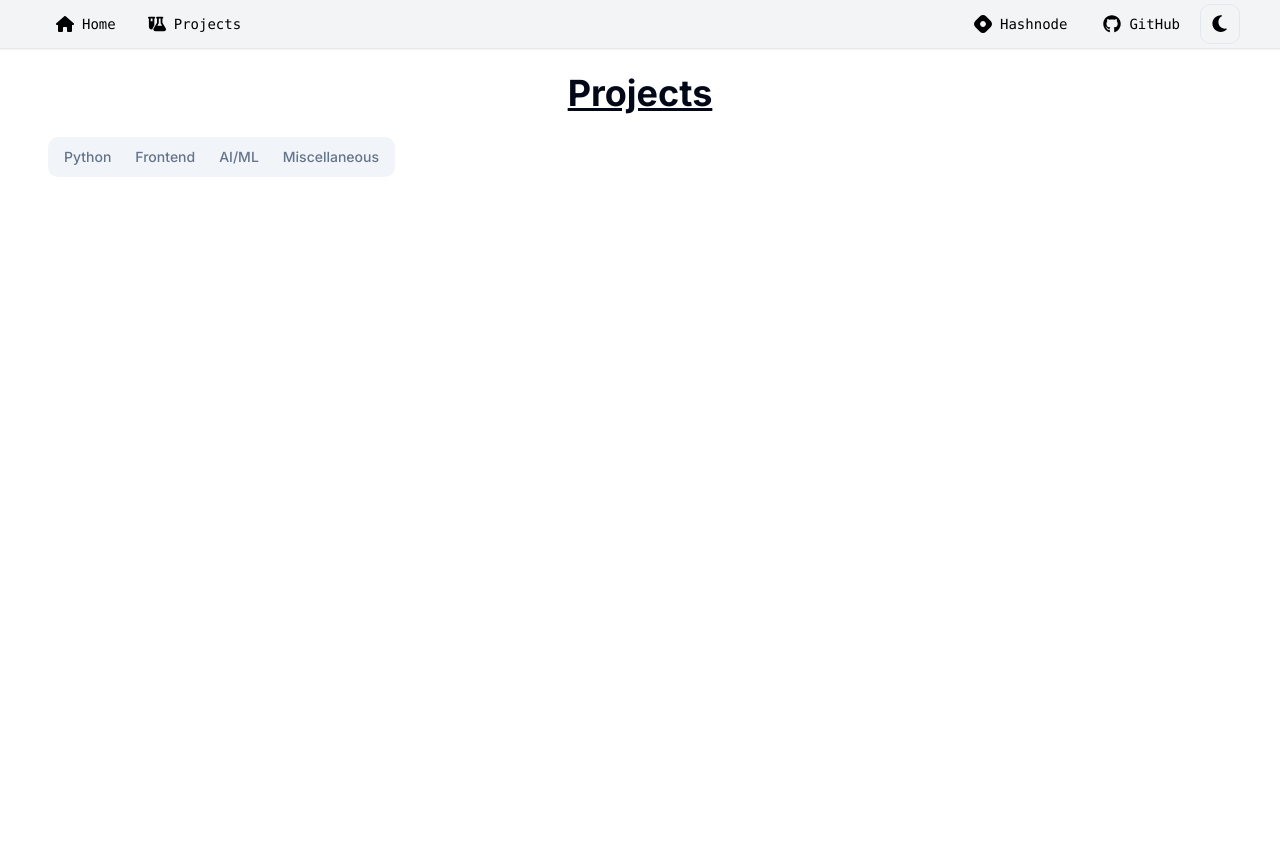
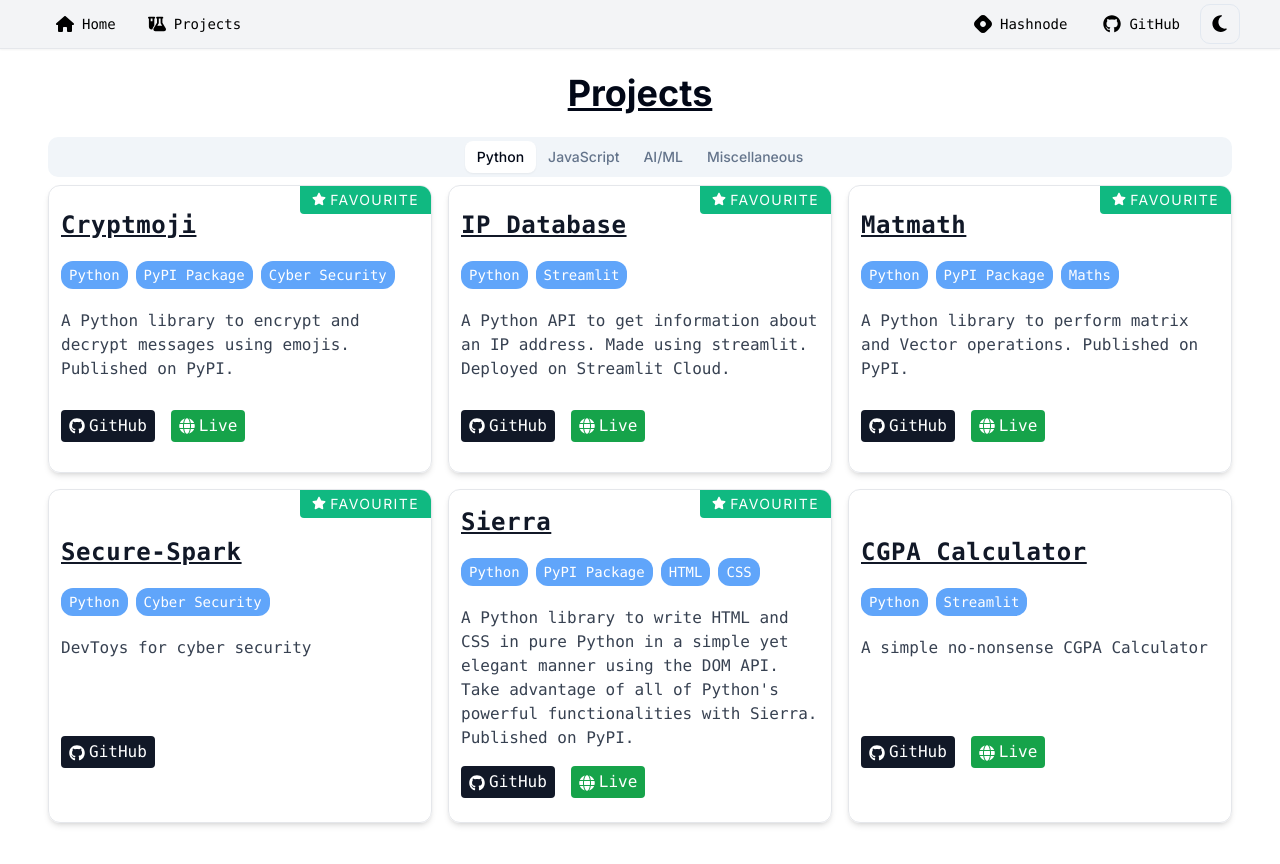
Before and after one commit to Siddhesh-Agarwal/Siddhesh-Agarwal.github.io, a Next.js app: page /projects in a window 1280 px wide. Shown: the top 864 px of the page. Before the commit the page ends 800 px from the top, so only its background shows below. Built offline with nearby package versions, Linux system fonts and the light colour scheme.

Commit message:
Refactor project listings.

```diff
--- a/app/projects/page.tsx
+++ b/app/projects/page.tsx
@@ -3,7 +3,7 @@ import ProjectCard from "@/components/ProjectCard"
 import { ProjectData } from "@/types/ProjectData"
 import { Tabs, TabsList, TabsTrigger, TabsContent } from "@/components/ui/tabs";
 
-const ReactProjects: ProjectData[] = [
+const JavaScriptProjects: ProjectData[] = [
     {
         title: "Pomofocus clone",
         description: "A clone of the Pomofocus.io website. Helps you focus on your work by using the Pomodoro Technique",
@@ -18,12 +18,12 @@ const ReactProjects: ProjectData[] = [
         description: "A simple no-nonsense price calculator for LLM providers like OpenAI, Claude, and Google based on Input and Output Tokens.",
         image: "https://github.com/user-attachments/assets/a6e4f7be-7382-4d8a-af25-4280210747e9",
         githubURL: "https://github.com/Siddhesh-Agarwal/llm-price-calculator",
-        liveURL: "https://llm-price-calc.vercel.app/",
+        liveURL: "https://llm-price-calculator.pages.dev/",
         tags: ["Vite", "React", "TypeScript", "SWC"],
         featured: true,
     },
     {
-        title: "GitHub Wrapped",
+        title: "GitHub Summary",
         description: "A website that Displays the information of a GitHub User or an Organization in a beautiful way",
         image: "https://user-images.githubusercontent.com/68057995/222699221-8e1b319a-a83e-4498-aceb-02737d8437e5.png",
         githubURL: "https://github.com/Siddhesh-Agarwal/github-wrapped/",
@@ -38,6 +38,21 @@ const ReactProjects: ProjectData[] = [
         liveURL: "https://pokemon-mu-pied.vercel.app/",
         tags: ["React", "TypeScript", "Tailwind"],
     },
+    {
+        title: "Jokes API",
+        description: "A simple API to get jokes via a LLM",
+        githubURL: "https://github.com/Siddhesh-Agarwal/cf-ai-jokes",
+        liveURL: "https://sparkling-dust-9b63.siddhesh-agarwal.workers.dev/",
+        tags: ["JavaScript", "Cloudflare", "Gen AI"],
+    },
+    {
+        title: "Uploadid",
+        description: "Uploadid is a web application that helps colleges and universities keep track of their Faculty participation and achievements through an easy-to-understand Web User Interface.",
+        githubURL: "https://github.com/Siddhesh-Agarwal/uploadid",
+        liveURL: "https://uploadid.vercel.app/",
+        tags: ["Next.js", "TypeScript", "Supabase"],
+        featured: true,
+    },
 ]
 
 const PythonProjects: ProjectData[] = [
@@ -47,6 +62,22 @@ const PythonProjects: ProjectData[] = [
         githubURL: "https://github.com/Siddhesh-Agarwal/matmath/",
         liveURL: "https://pypi.org/project/matmath/",
         tags: ["Python", "PyPI Package", "Maths"],
+        featured: true,
+    },
+    {
+        title: "Sierra",
+        description: "A Python library to write HTML and CSS in pure Python in a simple yet elegant manner using the DOM API. Take advantage of all of Python's powerful functionalities with Sierra. Published on PyPI.",
+        githubURL: "https://github.com/BrainStormYourWayIn/sierra/",
+        liveURL: "https://pypi.org/project/sierra/",
+        tags: ["Python", "PyPI Package", "HTML", "CSS"],
+        featured: true,
+    },
+    {
+        title: "Cryptmoji",
+        description: "A Python library to encrypt and decrypt messages using emojis. Published on PyPI.",
+        githubURL: "https://github.com/Siddhesh-Agarwal/Cryptmoji/",
+        liveURL: "https://pypi.org/project/cryptmoji/",
+        tags: ["Python", "PyPI Package", "Cyber Security"],
         featured: true,
     },
     {
@@ -63,28 +94,6 @@ const PythonProjects: ProjectData[] = [
         liveURL: "https://ip-database.streamlit.app",
         tags: ["Python", "Streamlit"],
         featured: true,
-    },
-    {
-        title: "Sierra",
-        description: "A Python library to write HTML and CSS in pure Python in a simple yet elegant manner using the DOM API. Take advantage of all of Python's powerful functionalities with Sierra. Published on PyPI.",
-        githubURL: "https://github.com/BrainStormYourWayIn/sierra/",
-        liveURL: "https://pypi.org/project/sierra/",
-        tags: ["Python", "PyPI Package", "HTML", "CSS"],
-        featured: true,
-    },
-    {
-        title: "Cryptmoji",
-        description: "A Python library to encrypt and decrypt messages using emojis. Published on PyPI.",
-        githubURL: "https://github.com/Siddhesh-Agarwal/Cryptmoji/",
-        liveURL: "https://pypi.org/project/cryptmoji/",
-        tags: ["Python", "PyPI Package", "Cyber Security"],
-    },
-    {
-        title: "Newsful News",
-        description: "A simple news extractor that extracts the news from the given url and displays it in a simple UI. It can bypass the paywalls and ad blocks to extract the news.",
-        githubURL: "https://github.com/Siddhesh-Agarwal/news-extractor/",
-        liveURL: "https://newsful-news.onrender.com/",
-        tags: ["Python", "Flask", "Web Scraping"],
     },
     {
         title: "CGPA Calculator",
@@ -131,6 +140,7 @@ const AIProjects: ProjectData[] = [
         githubURL: "https://github.com/Siddhesh-Agarwal/Dementia-Detection/",
         liveURL: "https://dementia-detection.streamlit.app/",
         tags: ["Python", "TensorFlow", "Streamlit", "CNN"],
+        featured: true,
     },
     {
         title: "Neural Network in C",
@@ -168,6 +178,28 @@ const MiscellaneousProjects: ProjectData[] = [
     },
 ]
 
+function ProjectCards({ projects }: { projects: ProjectData[] }) {
+    // sort the projects by featured and then by title
+    projects.sort((a, b) => {
+        if (a.featured && !b.featured) return -1
+        if (!a.featured && b.featured) return 1
+        if (a.title < b.title) return -1
+        if (a.title > b.title) return 1
+        return 0
+    })
+    return (
+        <div className="grid grid-cols-1 md:grid-cols-2 lg:grid-cols-3 gap-4">
+            {
+                projects.map(
+                    (project: ProjectData, index: number) => (
+                        <ProjectCard props={project} key={index} />
+                    )
+                )
+            }
+        </div>
+    )
+}
+
 export default function ProjectsPage() {
     return (
         <div className="container px-4 md:px-8 lg:px-12 min-w-full bg-white dark:bg-gray-900 py-6 md:pb-12">
@@ -175,65 +207,32 @@ export default function ProjectsPage() {
                 Projects
             </h1>
 
-            <Tabs defaultValue="python w-full">
-                <TabsList>
+            <Tabs defaultValue="python" className="w-full">
+                <TabsList className="w-full flex justify-center">
                     <TabsTrigger value="python">Python</TabsTrigger>
-                    <TabsTrigger value="frontend">Frontend</TabsTrigger>
+                    <TabsTrigger value="javascript">JavaScript</TabsTrigger>
                     <TabsTrigger value="ai">AI/ML</TabsTrigger>
                     <TabsTrigger value="miscellaneous">Miscellaneous</TabsTrigger>
                 </TabsList>
 
-
                 {/* Python Projects */}
                 <TabsContent value="python">
-                    <div className="grid grid-cols-1 md:grid-cols-2 lg:grid-cols-3 gap-4">
-                        {
-                            PythonProjects.map(
-                                (project: ProjectData, index: number) => (
-                                    <ProjectCard props={project} key={index} />
-                                )
-                            )
-                        }
-                    </div>
+                    <ProjectCards projects={PythonProjects} />
                 </TabsContent>
 
                 {/* React Projects */}
-                <TabsContent value="frontend">
-                    <div className="grid grid-cols-1 md:grid-cols-2 lg:grid-cols-3 gap-4">
-                        {
-                            ReactProjects.map(
-                                (project: ProjectData, index: number) => (
-                                    <ProjectCard props={project} key={index} />
-                                )
-                            )
-                        }
-                    </div>
+                <TabsContent value="javascript">
+                    <ProjectCards projects={JavaScriptProjects} />
                 </TabsContent>
 
                 {/* AI Projects */}
                 <TabsContent value="ai">
-                    <div className="grid grid-cols-1 md:grid-cols-2 lg:grid-cols-3 gap-4">
-                        {
-                            AIProjects.map(
-                                (project: ProjectData, index: number) => (
-                                    <ProjectCard props={project} key={index} />
-                                )
-                            )
-                        }
-                    </div>
+                    <ProjectCards projects={AIProjects} />
                 </TabsContent>
 
                 {/* Miscellaneous Projects */}
                 <TabsContent value="miscellaneous">
-                    <div className="grid grid-cols-1 md:grid-cols-2 lg:grid-cols-3 gap-4">
-                        {
-                            MiscellaneousProjects.map(
-                                (project: ProjectData, index: number) => (
-                                    <ProjectCard props={project} key={index} />
-                                )
-                            )
-                        }
-                    </div>
+                    <ProjectCards projects={MiscellaneousProjects} />
                 </TabsContent>
             </Tabs>
         </div>
```
